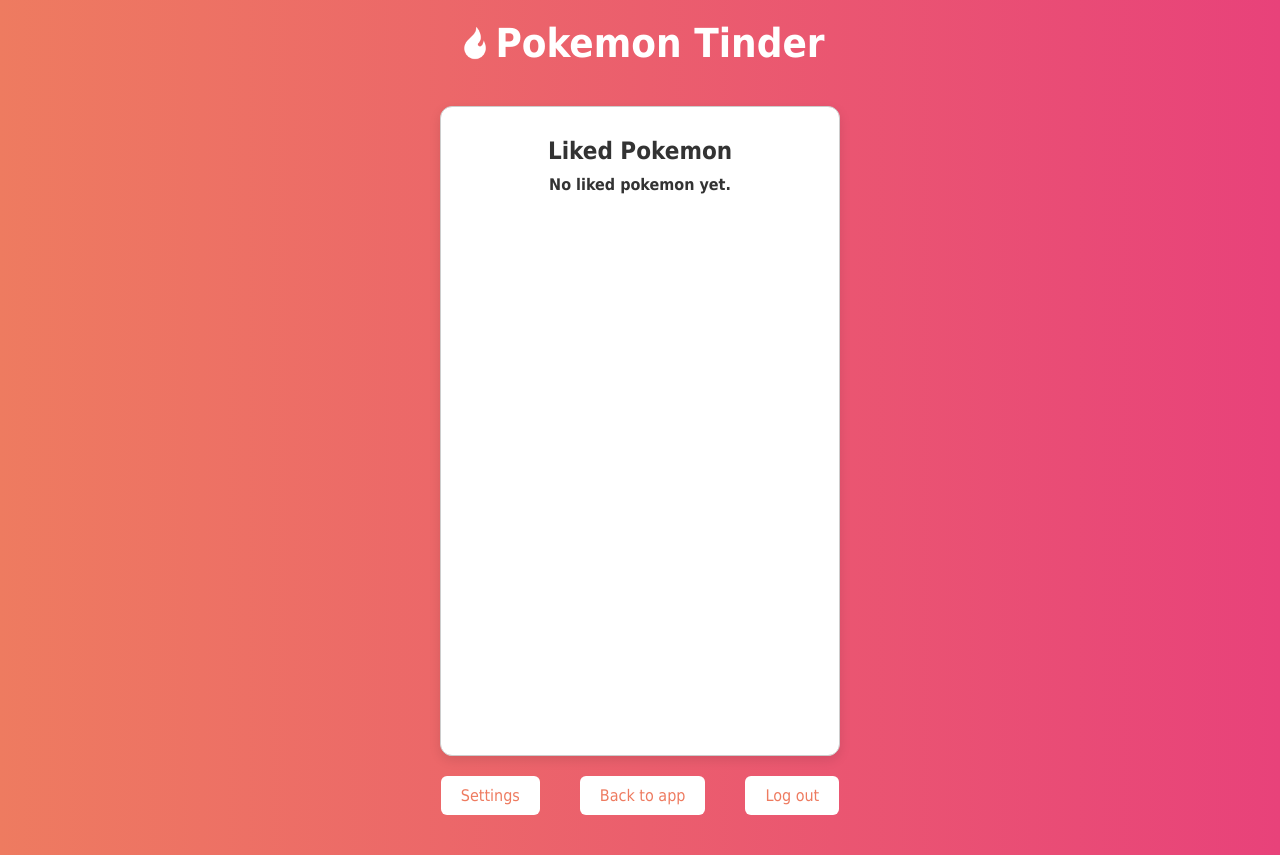
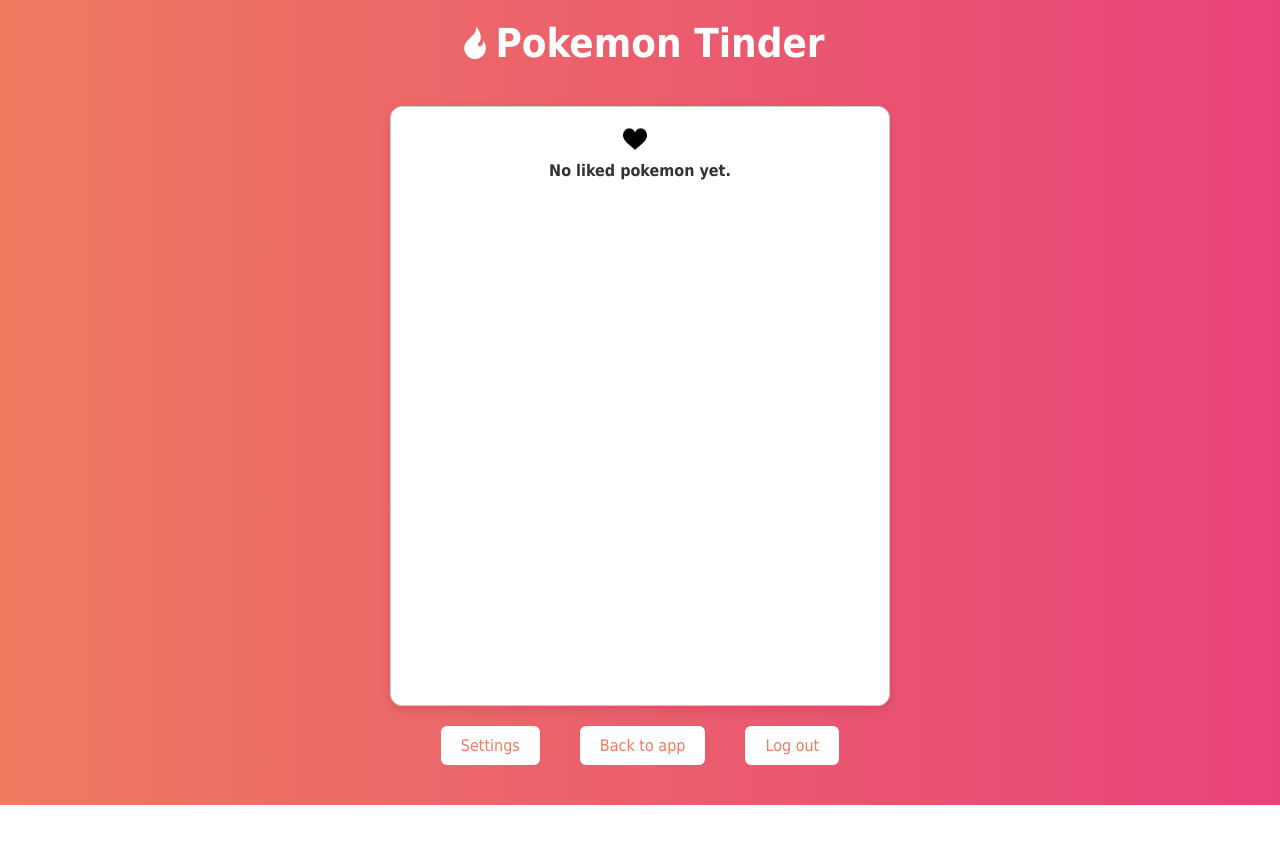
Before and after one commit to annejooyun/pokemon-tinder, a React (Vite) app: page / in a window 1280 px wide. Both pictures are taken after a click on the button "Liked Pokemon". After the commit the page ends 805 px from the top, so only its background shows below. Built offline with nearby package versions, Linux system fonts and the light colour scheme; no server answers.

Commit message:
Improved design

```diff
--- a/src/App.css
+++ b/src/App.css
@@ -16,13 +16,15 @@
 
 h2 {
   margin: 10px;
+  font-size: 1.5rem;
 }
 
 h3 {
   font-size: 1rem;
 }
 
-.heading-row {
+.heading-row,
+.like-row {
   display: flex;
   justify-content: center;
   align-items: center;
@@ -52,12 +54,11 @@
 }
 
 .container {
-  width: 100%;
-  max-width: 400px;
-  height: 650px;
+  width: 500px;
+  height: 600px;
   border: 1px solid #ccc;
   border-radius: 12px;
-  padding: 20px;
+  padding: 10px;
   background: white;
   box-shadow: 0 4px 12px rgba(0, 0, 0, 0.1);
 }
@@ -74,8 +75,9 @@
   max-height: auto;
   display: flex;
   flex-direction: column;
-  justify-content: space-evenly;
-
+  justify-content: space-between;
+  flex: 1;
+  min-height: 0;
 }
 
 ul {
@@ -88,6 +90,10 @@
 
 .quote-header {
   margin-top: 1rem;
+}
+
+.quote {
+  height: 4rem;
 }
 
 label {
@@ -135,7 +141,7 @@
   display: flex;
   justify-content: center;
   gap: 40px;
-  margin-top: 20px;
+  margin-top: auto;
 }
 
 .action-button {
@@ -161,3 +167,10 @@
   display: block;
   pointer-events: none;
 }
+
+.liked-heart {
+  width: 1.5rem;
+  height: 1.5rem;
+  margin: 10px;
+  margin-right: 0;
+}
--- a/src/Liked.tsx
+++ b/src/Liked.tsx
@@ -33,6 +33,7 @@
 export function Liked({ seenPokemon, setCurrentPage }: seenPokemonInterface) {
   const [indx, setIndx] = useState(0);
   let codeBlock = null;
+  let fullName = "";
 
   if (seenPokemon.length === 0) {
     codeBlock = <h3>No liked pokemon yet.</h3>;
@@ -44,22 +45,20 @@
     const pokemonName =
       likedPokemonList[indx].name.charAt(0).toUpperCase() +
       likedPokemonList[indx].name.slice(1);
-    const fullName = likedPokemonList[indx].firstName + " the " + pokemonName;
+    fullName = likedPokemonList[indx].firstName + " the " + pokemonName;
     let location = likedPokemon[indx].location.replaceAll("-", " ");
     location = location.charAt(0).toUpperCase() + location.slice(1);
 
     codeBlock = (
       <>
-        <h2 className="name">{fullName}</h2>
         <div className="location-row">
           <img className="house-image" src="../home.png"></img>
           <h3>Lives in {location}</h3>
         </div>
-        <br />
+
         <img className="profile-image" src={likedPokemonList[indx].imageURL} />
+
         <div className="stats">
-          <div className="row"></div>
-          <div className="row">
           <h3 className="about-header">About me</h3>
           <ul className="about-list">
             <li>Height: {likedPokemonList[indx].height} dm</li>
@@ -84,14 +83,16 @@
             <img src="../next.png" alt="Next Pokemon" />
           </button>
         </div>
-        </div>
       </>
     );
   }
   return (
     <>
       <div className="container">
-        <h2>Liked Pokemon</h2>
+        <div className="like-row">
+          <img src="./like.png" className="liked-heart"></img>
+          <h2 className="name">{fullName}</h2>
+        </div>
         {codeBlock}
       </div>
       <div className="buttonFooter">
--- a/src/Pokemon.tsx
+++ b/src/Pokemon.tsx
@@ -181,8 +181,14 @@
     throw new Error(`Fetch Chuch Norris joke failed: ${response.status}`);
   }
 
-  const joke = await response.json();
-  return joke.value;
+  let joke = await response.json();
+  joke = joke.value;
+
+  if (joke.length > 250) {
+    joke = fetchRandomChuckNorrisJoke();
+  }
+
+  return joke;
 }
 
 export function Pokemon({
@@ -306,12 +312,14 @@
     codeBlock = (
       <div className="container">
         <h2 className="name">{fullName}</h2>
+
         <div className="location-row">
           <img className="house-image" src="../home.png"></img>
           <h3>Lives in {location_}</h3>
         </div>
-        <br />
+
         <img className="profile-image" src={pokemon.imageURL} />
+
         <div className="stats">
           <h3 className="about-header">About me</h3>
           <ul className="about-list">
```
Lines whose indentation alone changed are shown as unchanged.
